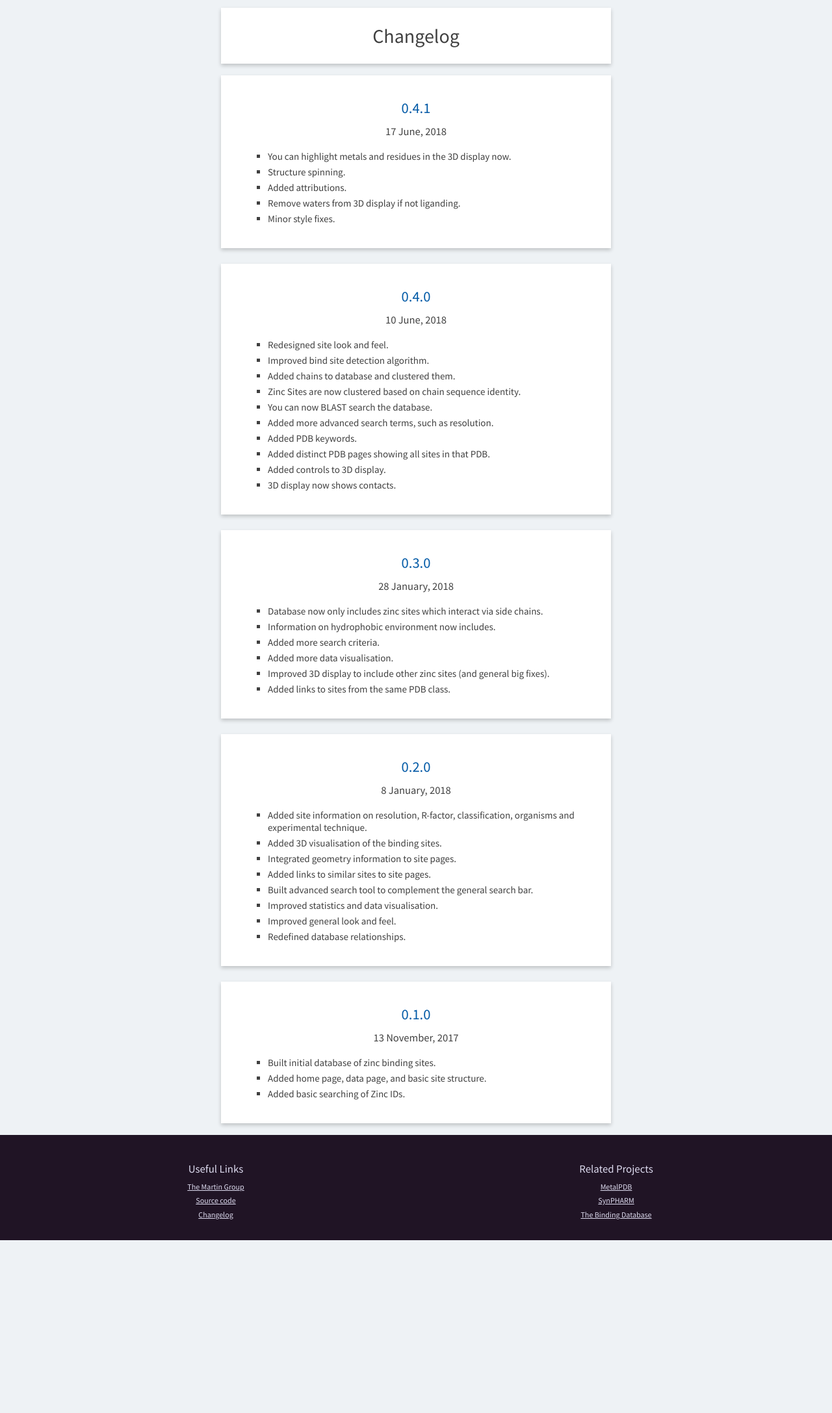
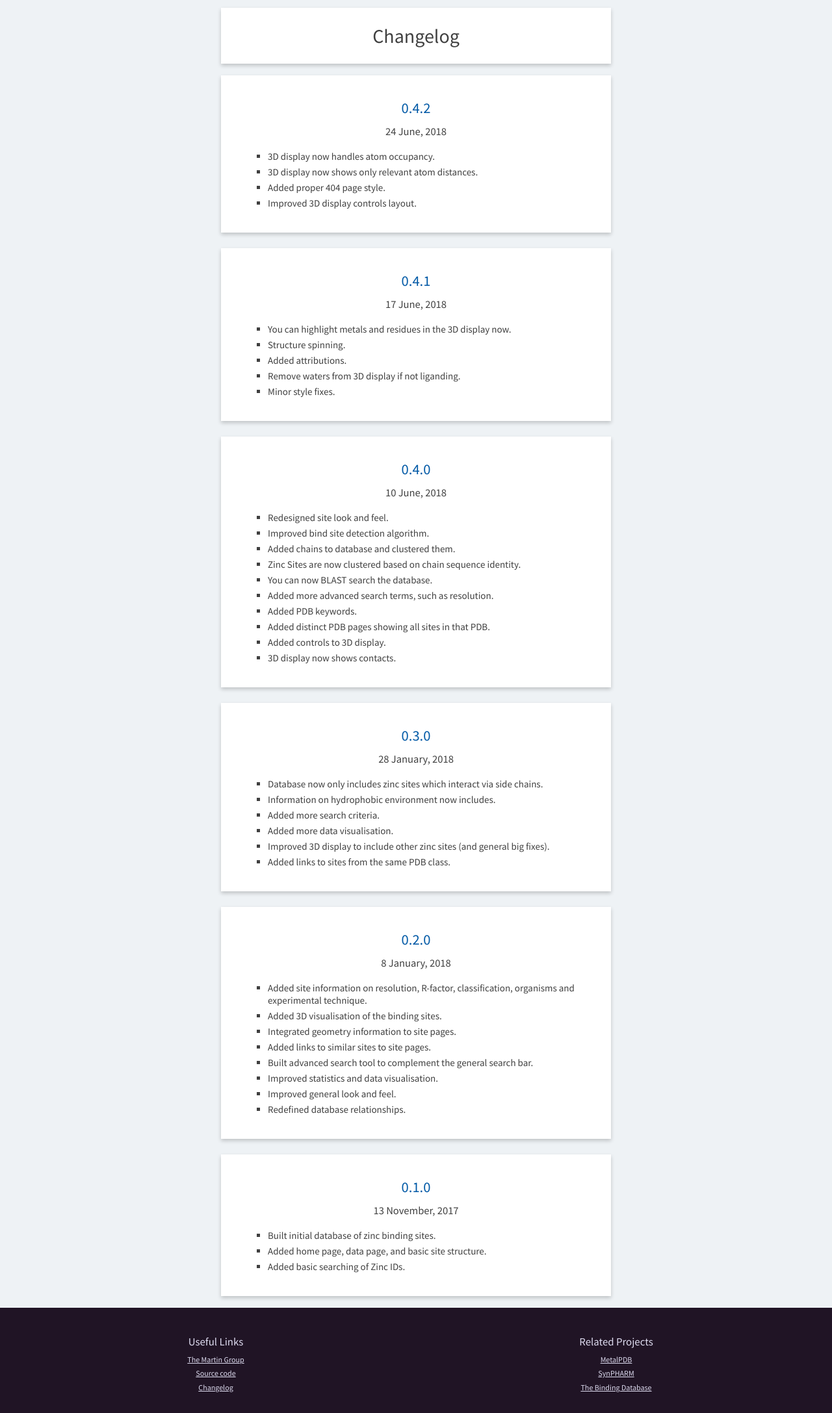
Before and after one commit to samirelanduk/ZincBindDB, a Django app: template core/templates/changelog.html in a window 1280 px wide. Shown: the part 50-2225 px from the top of the page at 65% size. Before the commit the page ends 1959 px from the top, so only its background shows below. Run offline with Django 3.2, Linux system fonts and the light colour scheme; the template is opened without the code that fills it, so the values that code supplies are empty; style sheets or scripts are compiled from the project's sources; some libraries are stand-ins or nearby versions.

Commit message:
0.4.2 changelog

```diff
--- a/core/templates/changelog.html
+++ b/core/templates/changelog.html
@@ -5,6 +5,18 @@
 {% block main %}
 <div class="small-column-container">
     <h1>Changelog</h1>
+
+    <div class="box release">
+      <h2><a href="https://github.com/samirelanduk/ZincBind/tree/v0.4.2"
+         target="_blank">0.4.2</a></h2>
+      <div class="release-date">24 June, 2018</div>
+      <ul>
+        <li>3D display now handles atom occupancy.</li>
+        <li>3D display now shows only relevant atom distances.</li>
+        <li>Added proper 404 page style.</li>
+        <li>Improved 3D display controls layout.</li>
+      </ul>
+    </div>
 
     <div class="box release">
       <h2><a href="https://github.com/samirelanduk/ZincBind/tree/v0.4.1"
```
